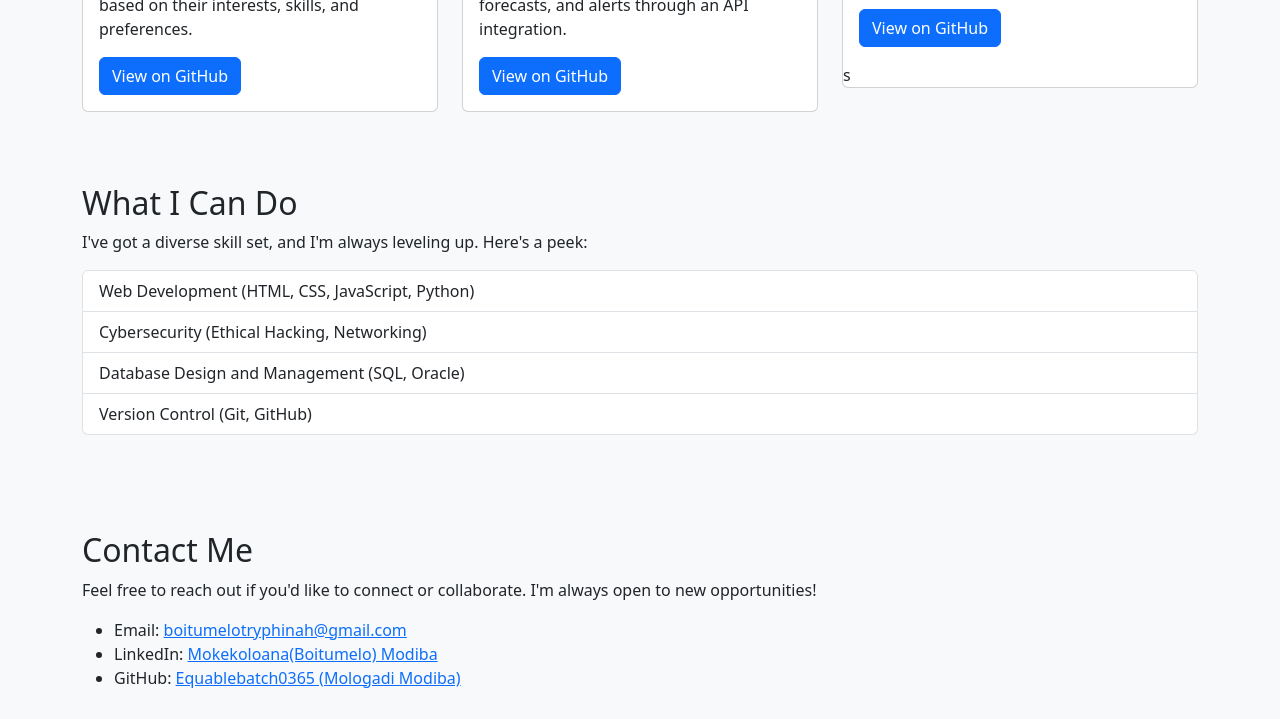
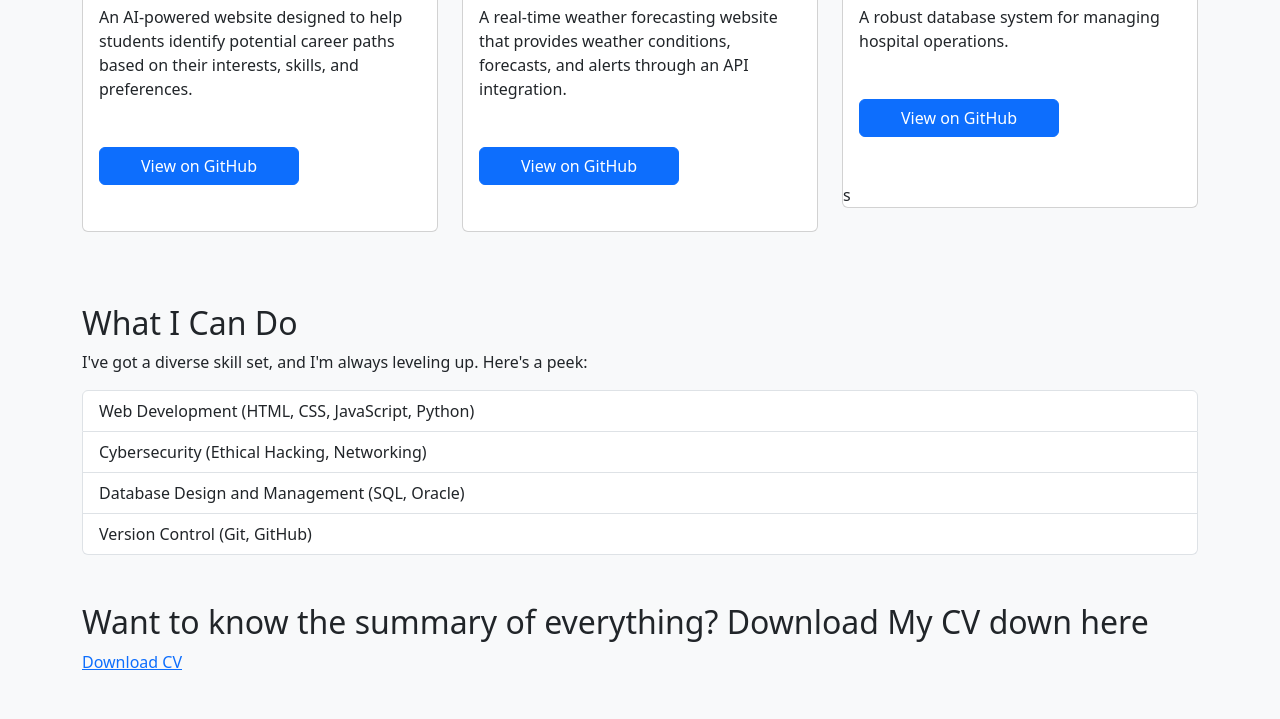
Before and after one commit to Equablebatch0365/Portfolio, a website: page learn-more.html in a window 1280 px wide. Shown: the part 619-1338 px from the top of the page. Drawn offline with nearby package versions, Linux system fonts and the light colour scheme.

Commit message:
Updated portfolio with resume download link

```diff
--- a/learn-more.html
+++ b/learn-more.html
@@ -5,6 +5,7 @@
     <meta name="viewport" content="width=device-width, initial-scale=1.0">
     <title>Learn More About Me</title>
     <!-- Bootstrap CSS -->
+    <link rel="stylesheet" href="./css/styles.css">
     <link href="https://cdn.jsdelivr.net/npm/bootstrap@5.3.0-alpha1/dist/css/bootstrap.min.css" rel="stylesheet">
     <link rel="preconnect" href="https://fonts.googleapis.com">
 <link rel="preconnect" href="https://fonts.gstatic.com" crossorigin>
@@ -83,6 +84,11 @@
         </ul>
     </section>
 
+    <section id="resume">
+        <h2>Want to know the summary of everything? Download My CV down here</h2>
+        <a href="updated CV.pdf" download="Mokekoloana_Modiba_CV.pdf">Download CV</a>
+      </section>
+
     <section id="contact" class="container py-5">
         <h2>Contact Me</h2>
         <p>Feel free to reach out if you'd like to connect or collaborate. I'm always open to new opportunities!</p>
```
Also changed, not shown: 1 other file.
